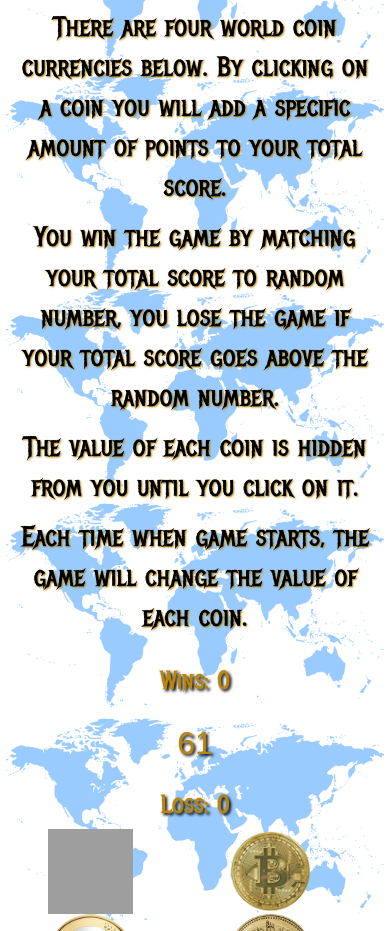
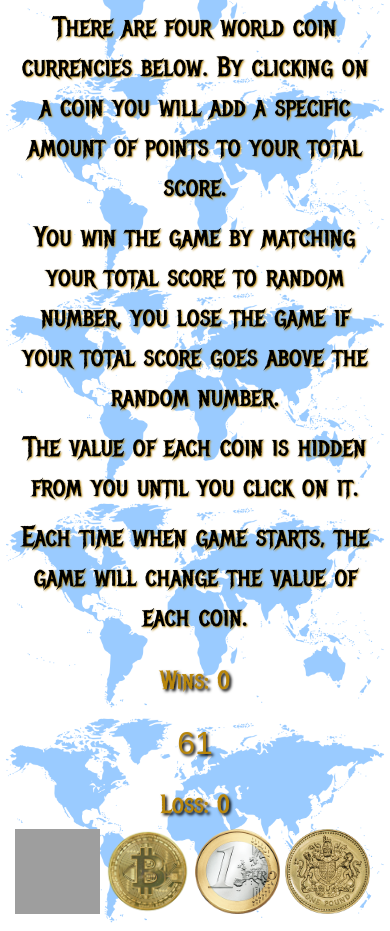
Before and after one commit to mail4inom/week-4-game, a plain HTML site: page index.html in a window 390 px wide. Shown: the part 146-1077 px from the top of the page. Drawn offline with nearby package versions, Linux system fonts and the light colour scheme; grey boxes are pictures that could not be loaded.

Commit message:
mobile responsiveness updated

```diff
--- a/index.html
+++ b/index.html
@@ -46,22 +46,22 @@
 
     </div>
     <div class="row" id="crystals">
-      <div class="col-xs-6 col-md-3">
+      <div class="col-xs-3 col-md-3">
 
         <img class="crystal-image1" src="assets/images/uscoin.png" alt="US-1$-coin" width="200px" height="200px">
 
       </div>
-      <div class="col-xs-6 col-md-3">
+      <div class="col-xs-3 col-md-3">
 
         <img class="crystal-image2" src="assets/images/bitcoin.png" alt="Russian-1rubl-coin" width="215px" height="215px">
 
       </div>
-      <div class="col-xs-6 col-md-3">
+      <div class="col-xs-3 col-md-3">
 
         <img class="crystal-image3" src="assets/images/euro.png" alt="Euro-1-coin" width="200px" height="200px">
 
       </div>
-      <div class="col-xs-6 col-md-3">
+      <div class="col-xs-3 col-md-3">
 
         <img class="crystal-image4" src="assets/images/pound.png" alt="1-pound-coin" width="200px" height="200px">
 
```
